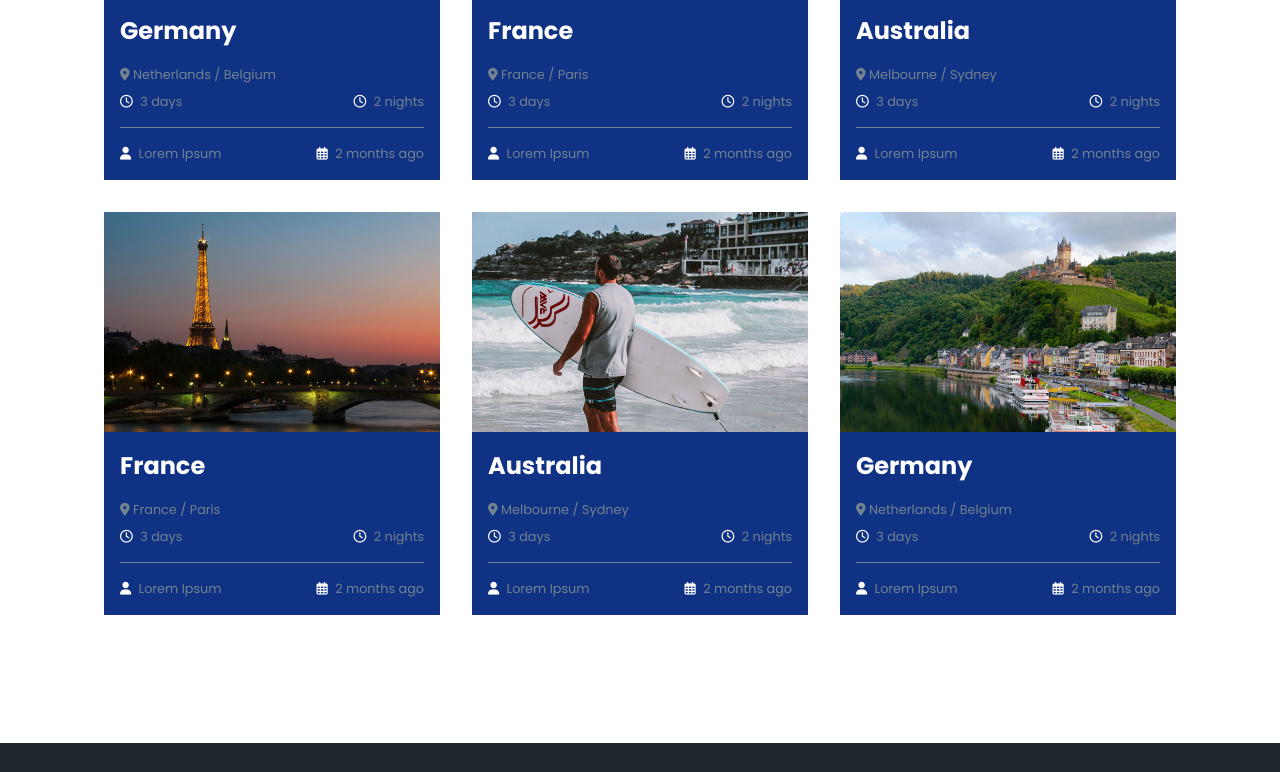
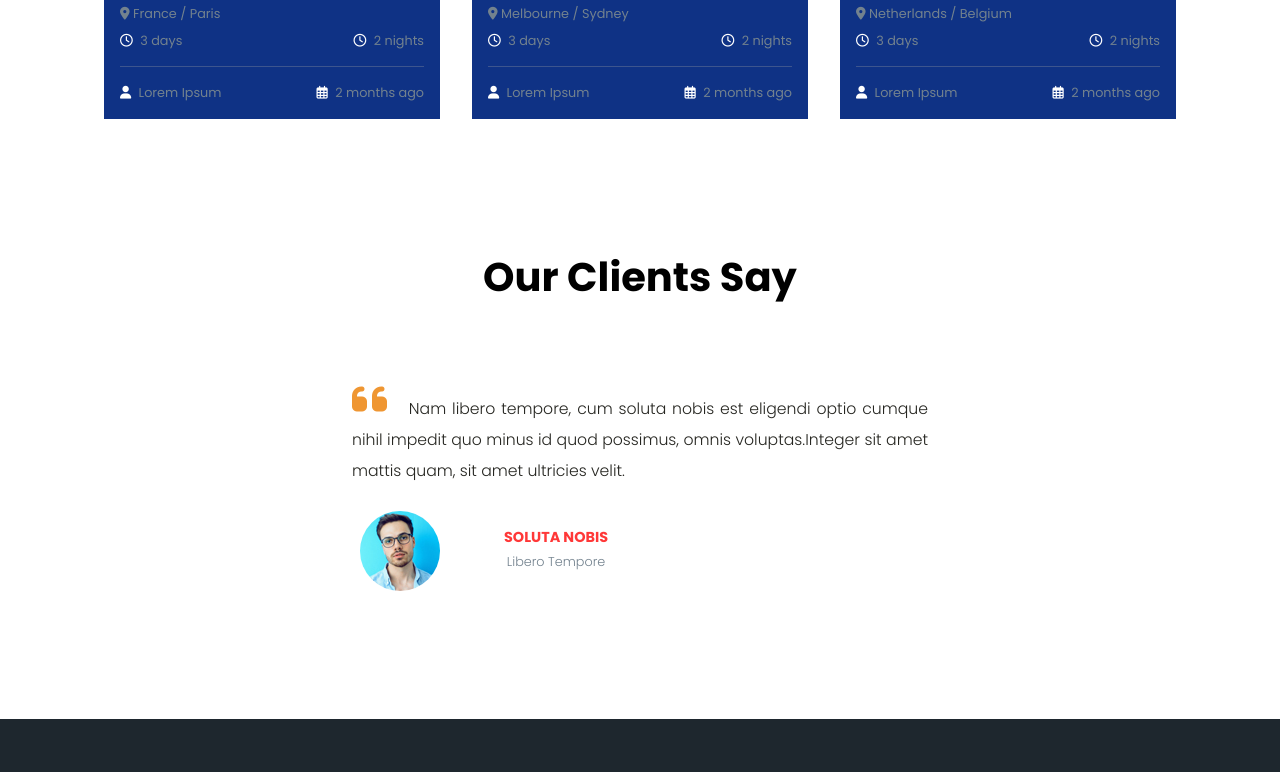
Before and after one commit to chaharshivam/Final-Project-HTML-CSS, a website: page index.html in a window 1280 px wide. Shown: the part 2003-2775 px from the top of the page. Drawn offline with Linux system fonts and the light colour scheme.

Commit message:
Update homepage

```diff
--- a/assets/stylesheets/_homepage.scss
+++ b/assets/stylesheets/_homepage.scss
@@ -1,8 +1,9 @@
 .banner-container {
 	padding: 0;
 	margin: 0;
-	height: 100vh;
+	min-height: 38vh;
 	background: url('../media/banner.jpg');
+	background-size: cover;
 }
 
 // Team section
@@ -108,7 +109,7 @@
 .tour-footer {
 	margin-top: 1rem;
 	padding-top: 1rem;
-	border-top: 0.5px solid $text-secondary;
+    border-top: 1px solid #3d558e;
 	color: $text-secondary;
 	font-size: 0.8rem;
 
@@ -117,6 +118,51 @@
 		margin-right: 0.25rem;
 	}
 }
+
+// Testimonial
+.quote {
+	margin-bottom: 4rem;
+	i {
+		color: $golden;
+		font-size: 2.5rem;
+		margin-right: 1rem;
+	}
+
+	p {
+		line-height: 2;
+		font-weight: 300;
+		color: #262621;
+		font-size: 0.98rem;
+		padding: 1.5rem;
+		text-align: justify;
+	}
+}
+
+.client-img {
+	padding: 0 2rem;
+
+	img {
+		width: 2.5rem;
+		height: auto;
+		border-radius: 50%;
+	}
+}
+
+.client-info {
+	flex-direction: column;
+
+	h5 {
+		color: $red;
+		font-size: 0.9rem;
+	}
+
+	p {
+		padding: 0;
+		font-size: 0.8rem;
+		color: $text-secondary;
+	}
+}
+
 
 @media all and (min-width: 992px) {
 	.team {
@@ -150,4 +196,22 @@
 			row-gap: 0;
 		}
 	}
+
+	.quote {
+		margin-bottom: 8rem;
+		.wrapper {
+			padding: 0 8.5rem;
+		}
+	}
+
+	.quote-box {
+		padding: 0 12rem;
+	}
+
+	.client-img {
+		margin-right: 2rem;
+		img {
+			width: 100%;
+		}
+	}
 }
--- a/assets/stylesheets/style.scss
+++ b/assets/stylesheets/style.scss
@@ -14,3 +14,5 @@
 @import "./common/footer";
 // contact
 @import "contact";
+// Gallery
+@import "gallery";
--- a/index.html
+++ b/index.html
@@ -36,6 +36,7 @@
 
 
     <!-- Shivam -->
+    <!-- Team -->
     <section class="team">
       <div class="wrapper">
         <h3 class="team-title">Our Travel Agents</h3>
@@ -100,6 +101,7 @@
         </div>
       </div>
     </section>
+    <!-- Tours -->
     <section class="tours">
       <div class="wrapper">
         <h3 class="team-title">Our Recent Tours</h3>
@@ -245,6 +247,27 @@
         </div>
       </div>
     </section>
+    <!-- Testimonials -->
+    <section class="quote">
+      <div class="wrapper">
+        <h4 class="team-title">Our Clients Say</h4>
+        <div class="quote-box">
+          <p>
+            <i class="fas fa-quote-left"></i>
+             Nam libero tempore, cum soluta nobis est eligendi optio cumque nihil impedit quo minus id quod possimus, omnis voluptas.Integer sit amet mattis quam, sit amet ultricies velit.
+          </p>
+          <div class="flex-start client">
+            <span class="client-img">
+              <img src="assets/media/te2.jpg">
+            </span>
+            <div class="flex-between client-info">
+              <h5>SOLUTA NOBIS</h5>
+              <p>Libero Tempore</p>
+            </div>
+          </div>
+        </div>
+      </div>
+    </section>
     </main>
     <!-- Footer -->
     <footer class="footer">
```
Also changed, not shown: assets/stylesheets/style.css.
